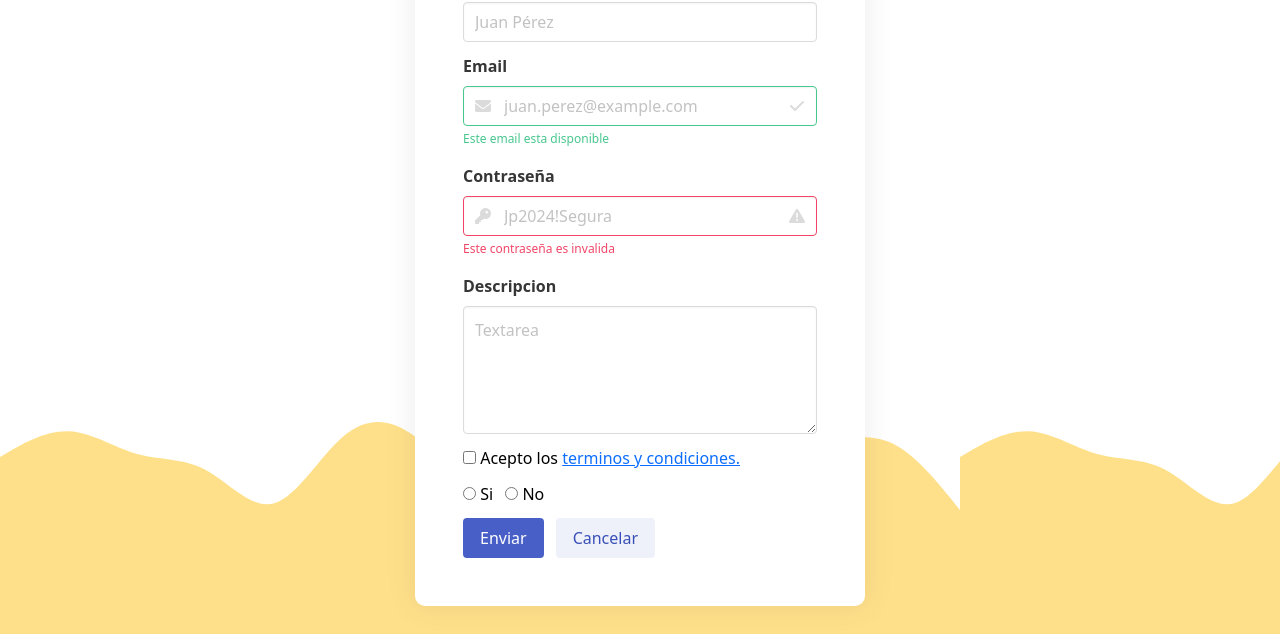
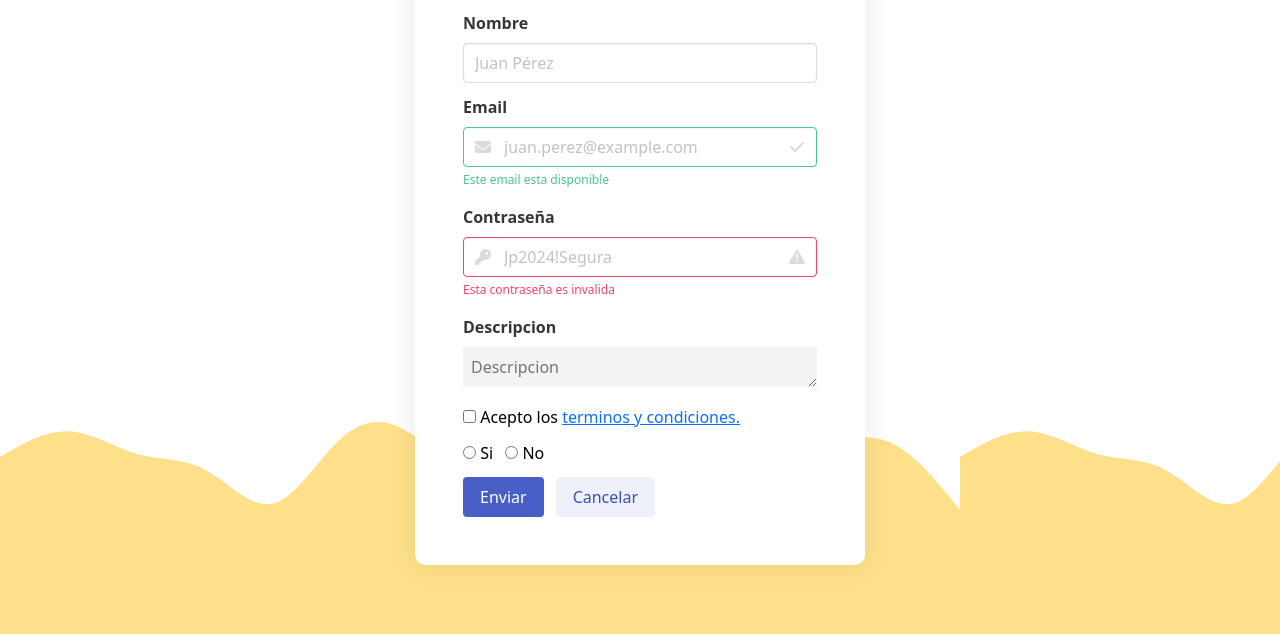
Before and after one commit to CesarMartinez7/Web, a plain HTML site: page formu-v2/formulario.html in a window 1280 px wide. Shown: the part 166-800 px from the top of the page. Drawn offline with nearby package versions, Linux system fonts and the light colour scheme; files whose address does not match are found by name.

Commit message:
better descripcion

```diff
--- a/formu-v2/formulario.css
+++ b/formu-v2/formulario.css
@@ -1,10 +1,15 @@
+:root{
+    color-scheme: light ;
+}
+
+
 body{
     box-sizing: border-box;
     font-family: Arial, Helvetica, sans-serif;
     justify-content: center;
     display: flex;
     align-items: center;
-    background: url("/formu-v2/assets/wave-haikei\ \(21\).svg");
+    background: url("/formu-v2/formu-v2/assets/wave-haikei\ \(21\).svg");
     min-height: 100vh;
 
 
@@ -18,10 +23,27 @@ body{
 
 
 #formulario{
-
     color: #000000;
     background-color: #ffffff;
     width: 450px;
     border-radius: 10px;
+}
+
+
+.textareaa{
+    field-sizing: content;
+    width: 100%;
+    border: none;
+    outline: none;
+    background-color:#f3f3f3 ;
+    padding: 8px;
+    color: #4a4a4a;
+    overflow: hidden;
 
 }
+
+
+
+.textareaa:hover{
+    outline: red;
+}
--- a/formu-v2/formulario.html
+++ b/formu-v2/formulario.html
@@ -4,7 +4,7 @@
     <meta charset="UTF-8">
     <meta name="viewport" content="width=device-width, initial-scale=1.0">
     <link rel="stylesheet" href="https://cdnjs.cloudflare.com/ajax/libs/font-awesome/6.0.0-beta3/css/all.min.css">
-    <link rel="stylesheet" href="/formu-v2/formulario.css">
+    <link rel="stylesheet" href="./formulario.css">
     <link href="https://cdn.jsdelivr.net/npm/bootstrap@5.3.1/dist/css/bootstrap.min.css" rel="stylesheet">
     <link rel="stylesheet" href="https://cdnjs.cloudflare.com/ajax/libs/font-awesome/6.0.0-beta3/css/all.min.css">
     <link rel="stylesheet" href="https://cdnjs.cloudflare.com/ajax/libs/bulma/0.9.3/css/bulma.min.css">
@@ -49,14 +49,14 @@
                     <i class="fas fa-exclamation-triangle"></i>
                   </span>
                 </div>
-                <p class="help is-danger">Este contraseña es invalida</p>
+                <p class="help is-danger">Esta contraseña es invalida</p>
               </div>
 
 
               <div class="field">
                 <label class="label">Descripcion</label>
                 <div class="control">
-                  <textarea class="textarea" placeholder="Textarea"></textarea>
+                  <textarea class="textareaa" placeholder="Descripcion"></textarea>
                 </div>
               </div>
 
```
